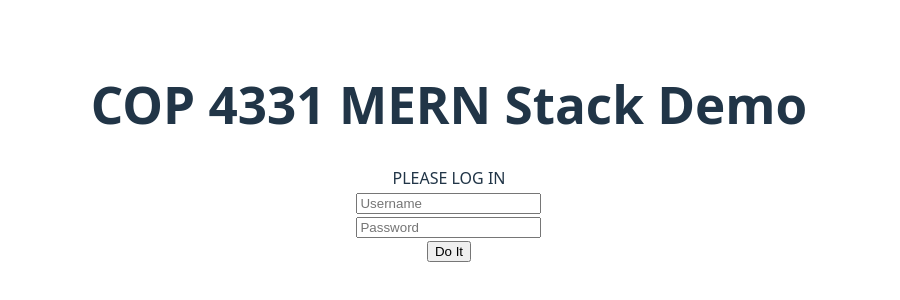
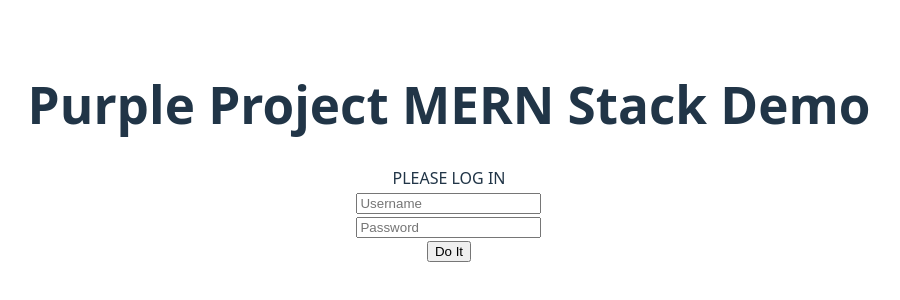
Before and after one commit to vasuramji52/Group22_Cairos, a React app in the folder frontend/: page / in a window 1280 px wide. Shown: the part 248-548 px from the top of the page, without its empty margins (191-1091 px from the left). Built offline with nearby package versions, Linux system fonts and the light colour scheme; no server answers; the HTML template or start-up script is replaced by a standard one.

Commit message:
Update page title to test ci/cd

```diff
--- a/frontend/src/components/PageTitle.tsx
+++ b/frontend/src/components/PageTitle.tsx
@@ -1,6 +1,6 @@
 function PageTitle() {
     return (
-        <h1 id="title">COP 4331 MERN Stack Demo</h1>
+        <h1 id="title">Purple Project MERN Stack Demo</h1>
     );
 };
 export default PageTitle;
```
